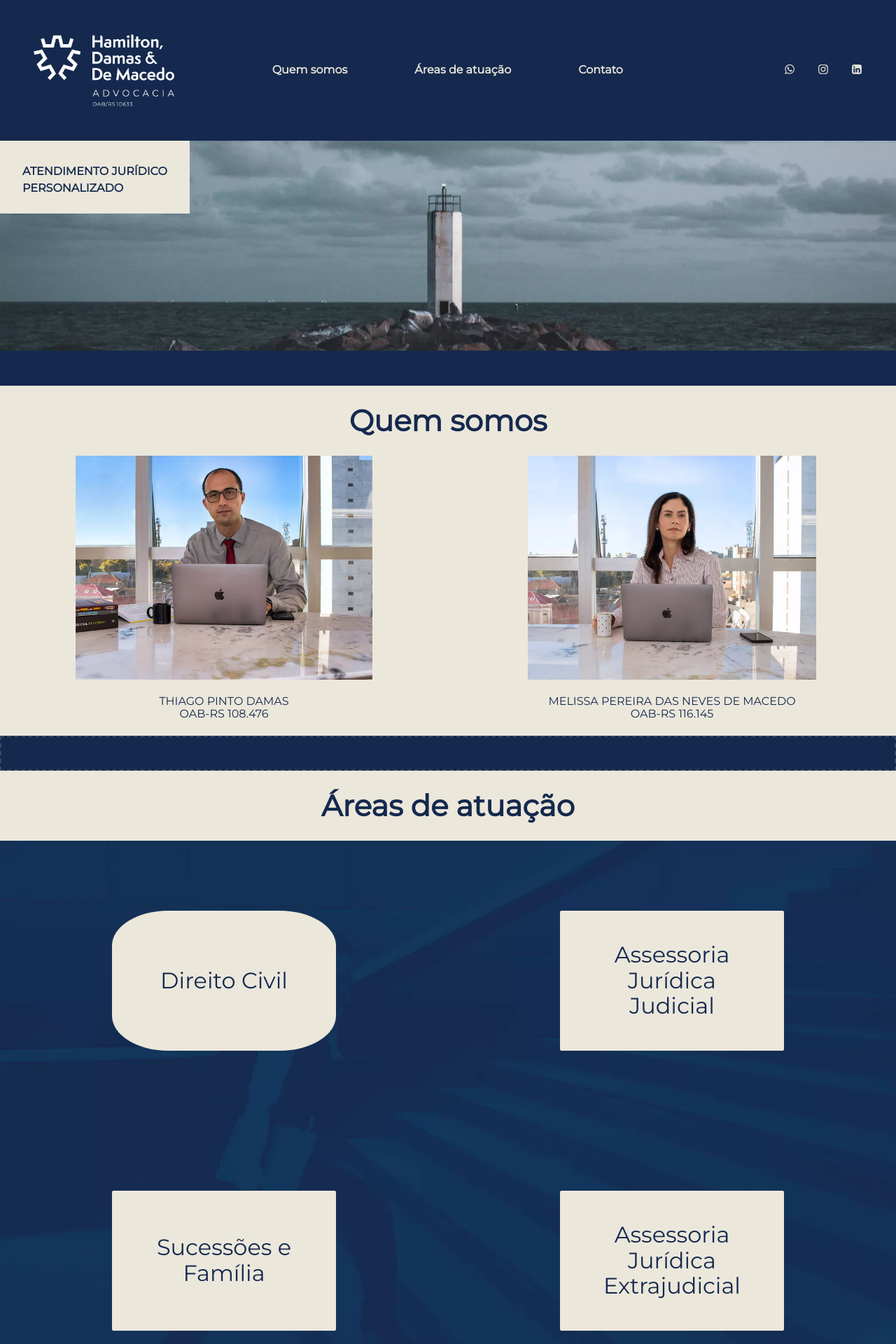
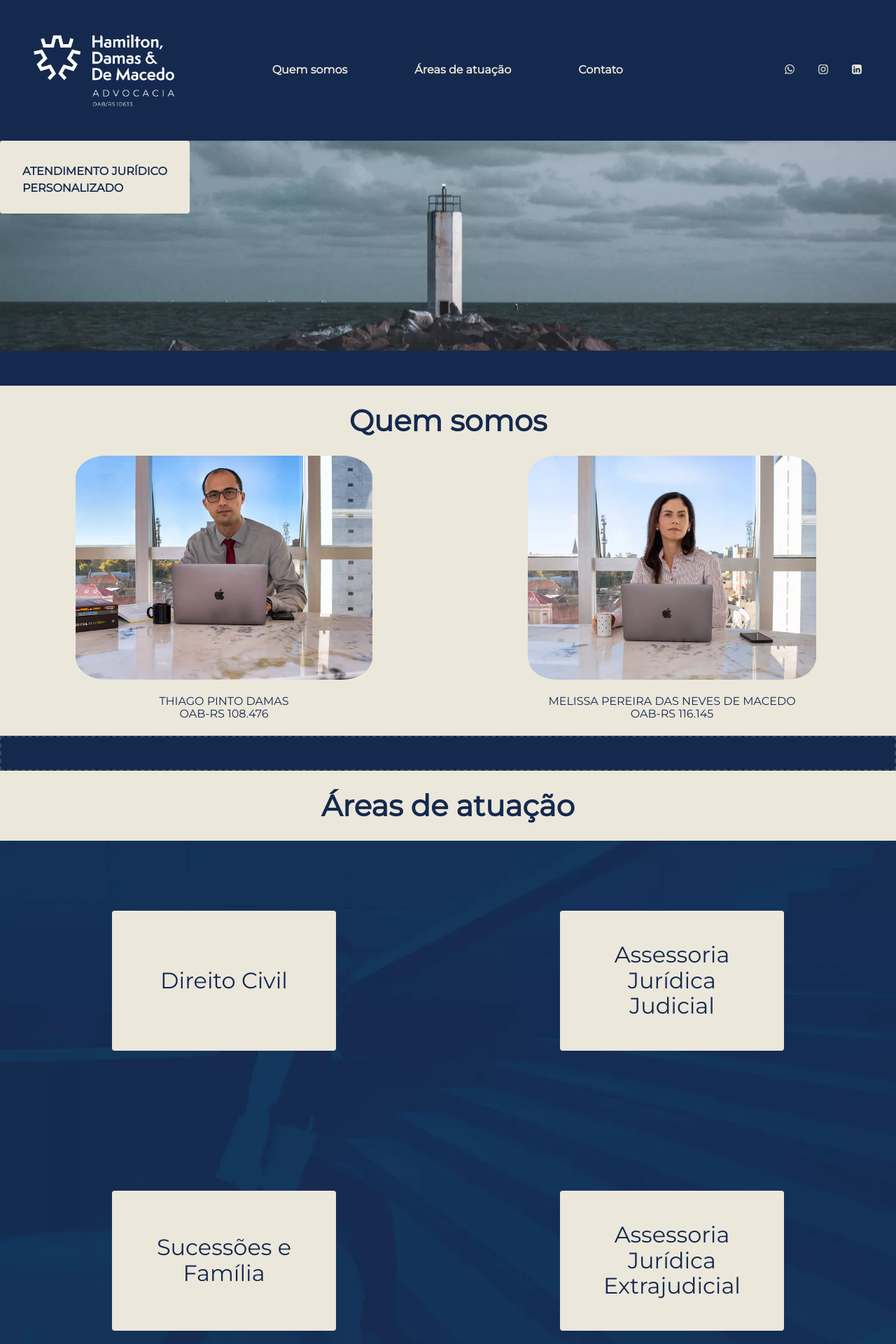
Before and after one commit to thiagodamas/HDD-Vue, a Vue app: page / in a window 1280 px wide. Shown: the top 1920 px of the page at 70% size. Built offline with nearby package versions, Linux system fonts and the light colour scheme; what @lottiefiles/vue-lottie-player would draw is missing.

Commit message:
Commit from TeleportHQ

```diff
--- a/src/router.js
+++ b/src/router.js
@@ -2,8 +2,8 @@ import Vue from 'vue'
 import Router from 'vue-router'
 import Meta from 'vue-meta'
 
+import PolticaPrivacidade from './views/poltica-privacidade'
 import Home from './views/home'
-import PolticaPrivacidade from './views/poltica-privacidade'
 import './style.css'
 
 Vue.use(Router)
@@ -12,14 +12,14 @@ export default new Router({
   mode: 'history',
   routes: [
     {
+      name: 'Poltica-Privacidade',
+      path: '/poltica-privacidade',
+      component: PolticaPrivacidade,
+    },
+    {
       name: 'Home',
       path: '/',
       component: Home,
     },
-    {
-      name: 'Poltica-Privacidade',
-      path: '/poltica-privacidade',
-      component: PolticaPrivacidade,
-    },
   ],
 })
--- a/src/views/home.vue
+++ b/src/views/home.vue
@@ -97,7 +97,7 @@
             <br />
             <span>
               OAB-RS 116.145
-              <span v-html="rawn8a0"></span>
+              <span v-html="rawz53a"></span>
             </span>
           </span>
         </div>
@@ -142,14 +142,16 @@
             <span class="home-text28">
               <span>Assessoria</span>
               <br />
-              <span>Jurídica Extrajudicial</span>
+              <span>Jurídica</span>
+              <br />
+              <span>Extrajudicial</span>
             </span>
           </div>
         </div>
       </div>
     </div>
     <div class="home-container27">
-      <span id="contato" class="home-text32">Contato</span>
+      <span id="contato" class="home-text34">Contato</span>
     </div>
     <div class="home-container28">
       <div class="home-container29">
@@ -213,7 +215,7 @@
           Termos de uso do site
         </router-link>
       </div>
-      <span class="home-text36">
+      <span class="home-text38">
         <span>Porto de Gale Business Center, sala 612</span>
         <br />
         <span>Rua Barão de Cotegipe, nº 443, Centro, Rio Grande/RS</span>
@@ -228,7 +230,7 @@ export default {
 
   data() {
     return {
-      rawn8a0: ' ',
+      rawz53a: ' ',
     }
   },
 
@@ -371,7 +373,7 @@ export default {
 .home-text {
   top: 0px;
   left: 0px;
-  color: rgb(21, 41, 78);
+  color: var(--dl-color-primary-azul);
   position: absolute;
   align-self: flex-start;
   font-style: normal;
@@ -380,6 +382,7 @@ export default {
   line-height: 1.5;
   padding-top: var(--dl-space-space-twounits);
   padding-left: var(--dl-space-space-twounits);
+  border-radius: var(--dl-radius-radius-radius4);
   padding-right: var(--dl-space-space-twounits);
   text-transform: uppercase;
   background-color: var(--dl-color-primary-amarelo);
@@ -455,6 +458,7 @@ export default {
   width: auto;
   height: 100%;
   object-fit: cover;
+  border-radius: 10%;
 }
 .home-container10 {
   flex: 0 0 auto;
@@ -491,6 +495,7 @@ export default {
   width: auto;
   height: 100%;
   object-fit: cover;
+  border-radius: 10%;
 }
 .home-container13 {
   flex: 0 0 auto;
@@ -559,13 +564,9 @@ export default {
   height: 50%;
   display: flex;
   align-items: flex-start;
-  border-radius: var(--dl-radius-radius-radius2);
+  border-radius: var(--dl-radius-radius-radius4);
   justify-content: center;
   background-color: var(--dl-color-primary-amarelo);
-  border-top-left-radius: 25%;
-  border-top-right-radius: 25%;
-  border-bottom-left-radius: 25%;
-  border-bottom-right-radius: 25%;
 }
 .home-text16 {
   color: var(--dl-color-primary-azul);
@@ -588,7 +589,7 @@ export default {
   height: 50%;
   display: flex;
   align-items: flex-start;
-  border-radius: var(--dl-radius-radius-radius2);
+  border-radius: var(--dl-radius-radius-radius4);
   justify-content: center;
   background-color: var(--dl-color-primary-amarelo);
 }
@@ -622,7 +623,7 @@ export default {
   display: flex;
   align-self: center;
   align-items: flex-start;
-  border-radius: var(--dl-radius-radius-radius2);
+  border-radius: var(--dl-radius-radius-radius4);
   justify-content: center;
   background-color: var(--dl-color-primary-amarelo);
 }
@@ -648,7 +649,7 @@ export default {
   display: flex;
   align-self: center;
   align-items: flex-start;
-  border-radius: var(--dl-radius-radius-radius2);
+  border-radius: var(--dl-radius-radius-radius4);
   justify-content: center;
   background-color: var(--dl-color-primary-amarelo);
 }
@@ -666,7 +667,7 @@ export default {
   align-items: center;
   justify-content: center;
 }
-.home-text32 {
+.home-text34 {
   color: var(--dl-color-primary-azul);
   font-size: 42px;
   font-family: Montserrat;
@@ -756,7 +757,7 @@ export default {
   font-family: Montserrat;
   text-decoration: underline;
 }
-.home-text36 {
+.home-text38 {
   left: 0px;
   color: var(--dl-color-primary-azul);
   right: 0px;
--- a/src/views/poltica-privacidade.vue
+++ b/src/views/poltica-privacidade.vue
@@ -244,7 +244,7 @@
       <span>
         Os direitos elencados abaixo podem ser exercidos a qualquer momento
         através do e-mail: contato@hdd.adv.br.
-        <span v-html="rawmjol"></span>
+        <span v-html="rawmsz0"></span>
       </span>
       <br />
       <br />
@@ -258,7 +258,7 @@
         Retificação: o usuário poderá solicitar a correção/atualização de algum de
         seus dados pessoais, pois é sua responsabilidade mantê-los sempre
         atualizados.
-        <span v-html="raww26o"></span>
+        <span v-html="rawq1k7"></span>
       </span>
       <br />
       <br />
@@ -306,7 +306,7 @@
       <br />
       <span>
         Dados do contato do encarregado:
-        <span v-html="raw0vzr"></span>
+        <span v-html="rawj39v"></span>
       </span>
       <br />
       <span>Melissa Pereira das Neves de Macedo, e-mail: contato@hdd.adv.br</span>
@@ -425,9 +425,9 @@ export default {
 
   data() {
     return {
-      rawmjol: ' ',
-      raww26o: ' ',
-      raw0vzr: ' ',
+      rawmsz0: ' ',
+      rawq1k7: ' ',
+      rawj39v: ' ',
     }
   },
 
```
Also changed, not shown: public/playground_assets/001-3.png, public/playground_assets/f7c348cec934ef841acda2352b8f958d-700w.png.
